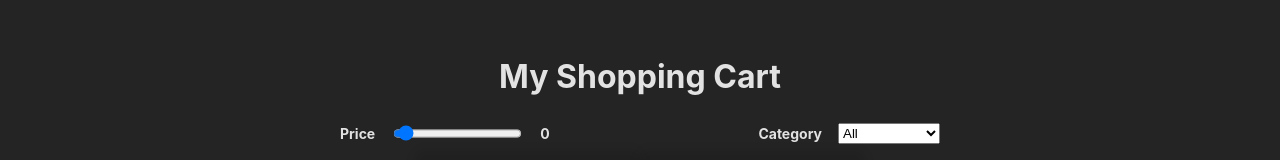
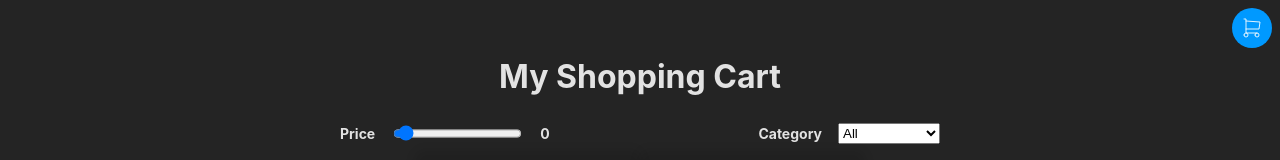
Before and after one commit to CarlosGal19/Shopping-Cart, a React (Vite) app: page / in a window 1280 px wide. Shown: the top 160 px of the page. Built offline with nearby package versions, Linux system fonts and the light colour scheme.

Commit message:
feat: create cart component and render it

```diff
--- a/src/App.jsx
+++ b/src/App.jsx
@@ -2,6 +2,7 @@
 import Products from './components/Products.jsx'
 import Header from './components/Header.jsx'
 import Footer from './components/Footer.jsx'
+import Cart from './components/Cart.jsx'
 import { products as initialProducts } from './mocks/products.json'
 import { useFilters } from './hooks/useFilters'
 
@@ -17,6 +18,7 @@
       <Header />
       <Products products={filteredProducts} />
       <Footer />
+      <Cart />
     </>
   )
 }
--- /dev/null
+++ b/src/components/Cart.css
@@ -0,0 +1,56 @@
+.cart {
+    background: #000;
+    display: none;
+    padding: 32px;
+    position: fixed;
+    right: 0px;
+    top: 0px;
+    width: 200px;
+  }
+
+  .cart img {
+    aspect-ratio: 16/9;
+    width: 100%;
+  }
+
+  .cart li {
+    border-bottom: 1px solid #444;
+    padding-bottom: 16px;
+  }
+
+  .cart footer {
+    display: flex;
+    gap: 8px;
+    justify-content: center;
+    align-items: center;
+  }
+
+  .cart footer button {
+    padding: 8px;
+  }
+
+  .cart-button {
+    align-items: center;
+    background: #09f;
+    border-radius: 9999px;
+    cursor: pointer;
+    display: flex;
+    height: 32px;
+    justify-content: center;
+    padding: 4px;
+    position: absolute;
+    right: 8px;
+    top: 8px;
+    transition: all .3s ease;
+    width: 32px;
+    z-index: 9999;
+  }
+
+  .cart-button:hover {
+    scale: 1.1;
+  }
+
+  .cart-button ~ input:checked ~ .cart {
+    height: 100%;
+    display: block;
+  }
--- /dev/null
+++ b/src/components/Cart.jsx
@@ -0,0 +1,36 @@
+import './Cart.css';
+import { ClearCartIcon, CartIcon } from './Icons';
+import { useId } from 'react';
+
+export default function Cart() {
+
+    const cartId = useId();
+
+    return(
+        <>
+            <label htmlFor={cartId} className='cart-button'>
+                <CartIcon />
+            </label>
+            <input type='checkbox' id={cartId} hidden />
+            <aside className='cart'>
+                <ul>
+                    <li>
+                        <img src="https://i.dummyjson.com/data/products/6/thumbnail.png" alt="Yes" />
+                        <div>
+                            <strong>iPhone</strong> - $999
+                        </div>
+                        <footer>
+                            <small>
+                                Qty: 1
+                            </small>
+                        </footer>
+                        <button>+</button>
+                    </li>
+                </ul>
+                <button>
+                    <ClearCartIcon />
+                </button>
+            </aside>
+        </>
+    )
+}
```
